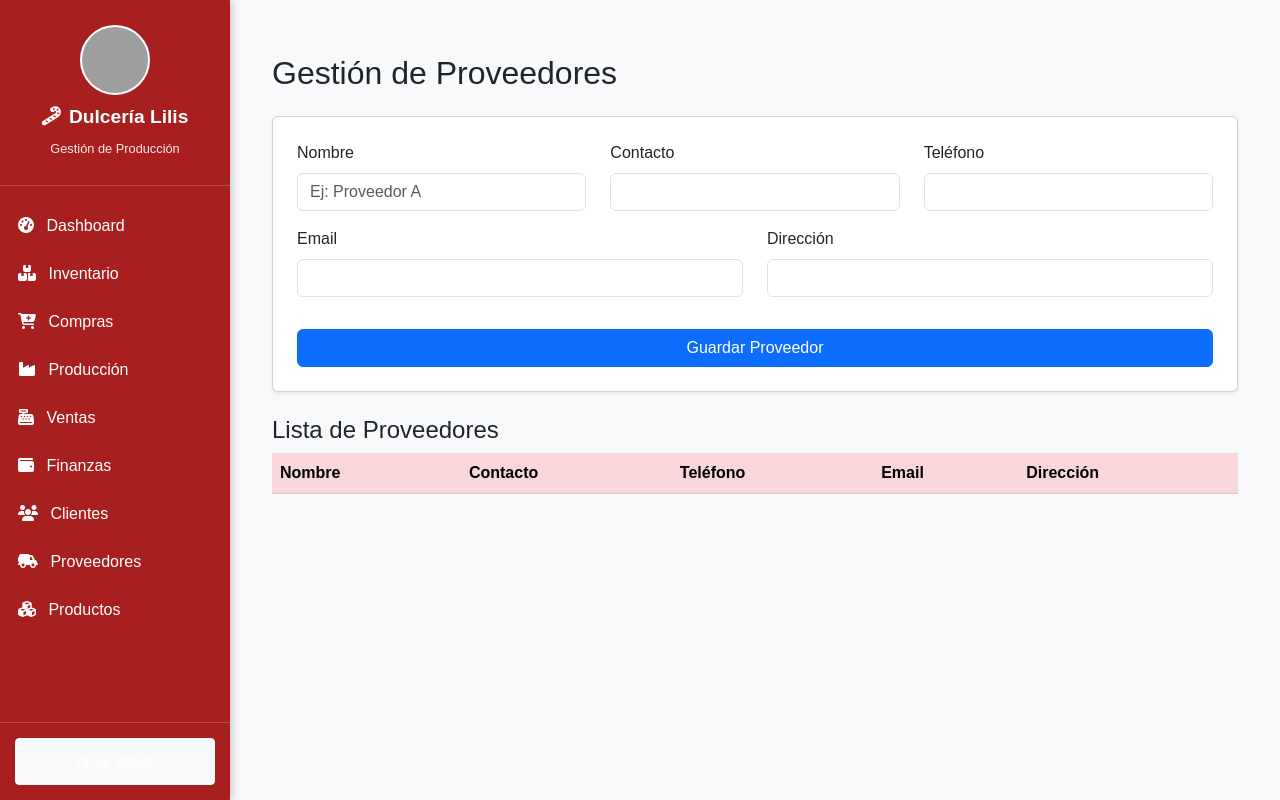
After one commit to Benja868/proyecto_integrado, a Django app: page /proveedores/ in a window 1280 px wide. The commit adds this page. Run offline with Django 5.2, Linux system fonts and the light colour scheme; lists and menus that the app fills with data are empty; grey boxes are pictures that could not be loaded.

Commit message:
implementacion de proveedores

```diff
--- a/dulceria_lilis/core/urls.py
+++ b/dulceria_lilis/core/urls.py
@@ -11,4 +11,6 @@ urlpatterns = [
     path('ventas/', views.ventas, name='ventas'),
     path('finanzas/', views.finanzas, name='finanzas'),
     path('clientes/', views.clientes, name='clientes'),
+    path('proveedores/', views.proveedores, name='proveedores'),
+    path('productos/', views.productos, name='productos'),
 ]
--- a/dulceria_lilis/core/views.py
+++ b/dulceria_lilis/core/views.py
@@ -3,7 +3,7 @@ from django.shortcuts import render, redirect
 from django.contrib.auth.decorators import login_required
 from django.contrib import messages
 
-from .models import Cliente, Producto, Compra, Venta, Produccion, Finanzas
+from .models import Cliente, Producto, Compra, Venta, Produccion, Finanzas, Proveedor
 from .forms import ClienteForm, ProductoForm, CompraForm, VentaForm, ProduccionForm, FinanzasForm
 
 def home(request):
@@ -117,3 +117,13 @@ def finanzas(request):
     total_gastos = sum(r.gasto for r in registros)
     balance = total_ingresos - total_gastos
     return render(request, 'core/finanzas.html', {'form': form, 'registros': registros, 'balance': balance, 'total_ingresos': total_ingresos, 'total_gastos': total_gastos})
+
+# Vista para listar proveedores
+def proveedores(request):
+    proveedores = Proveedor.objects.all()  # <-- Trae todos los registros desde MySQL
+    return render(request, 'core/proveedores.html', {'proveedores': proveedores})
+
+# Vista para listar productos
+def productos(request):
+    productos = Producto.objects.select_related('proveedor').all()  # <-- Incluye proveedor asociado
+    return render(request, 'core/productos.html', {'productos': productos})
--- a/dulceria_lilis/templates/base_admin.html
+++ b/dulceria_lilis/templates/base_admin.html
@@ -5,28 +5,80 @@
 <meta charset="utf-8" />
 <meta name="viewport" content="width=device-width, initial-scale=1" />
 <title>{% block title %}Panel - Dulcería Lilis{% endblock %}</title>
+
+<!-- Bootstrap & FontAwesome -->
 <link href="https://cdn.jsdelivr.net/npm/bootstrap@5.3.0/dist/css/bootstrap.min.css" rel="stylesheet">
 <link rel="stylesheet" href="https://cdnjs.cloudflare.com/ajax/libs/font-awesome/6.4.0/css/all.min.css">
+
 <style>
-    body { min-height:100vh; }
-    .sidebar { width:220px; background:#a71f1f; color:#fff; min-height:100vh; position:fixed; }
-    .sidebar a{ color: #fff; text-decoration:none; display:block; padding:12px 18px;}
-    .sidebar a:hover{ background: rgba(255,255,255,0.06); }
-    .content { margin-left:220px; padding:30px; }
-    .card-indicator{ border-radius:12px; padding:30px; color:#fff; }
-    .card-blue{ background:#1e88ff; }
-    .card-green{ background:#2e7d32; }
-    .card-yellow{ background:#fbc02d; color:#222; }
-    .card-red{ background:#c62828; }
-    .form-required::after { content:" *"; color:#c62828; }
+    body { min-height: 100vh; font-family: 'Poppins', sans-serif; }
+    .sidebar {
+        width: 230px;
+        background: #a71f1f;
+        color: #fff;
+        min-height: 100vh;
+        position: fixed;
+        box-shadow: 2px 0 8px rgba(0,0,0,0.2);
+    }
+    .sidebar a {
+        color: #fff;
+        text-decoration: none;
+        display: block;
+        padding: 12px 18px;
+        transition: background 0.2s;
+    }
+    .sidebar a:hover, .sidebar .active {
+        background: rgba(255,255,255,0.15);
+        border-left: 4px solid #fff;
+        padding-left: 14px;
+    }
+    .content {
+        margin-left: 230px;
+        padding: 30px;
+        background-color: #f8f9fa;
+        min-height: 100vh;
+    }
+    .sidebar-header {
+        text-align: center;
+        padding: 25px 15px;
+        border-bottom: 1px solid rgba(255,255,255,0.2);
+    }
+    .sidebar-header img {
+        width: 70px;
+        height: 70px;
+        border-radius: 50%;
+        border: 2px solid #fff;
+        margin-bottom: 10px;
+        background: #fff;
+        object-fit: cover;
+    }
+    .sidebar-header h4 {
+        font-size: 1.2rem;
+        font-weight: bold;
+    }
+    .sidebar-header small {
+        color: #ffeaea;
+        font-size: 0.8rem;
+    }
+    .logout-section {
+        border-top: 1px solid rgba(255,255,255,0.2);
+        padding: 15px;
+        text-align: center;
+    }
 </style>
 </head>
+
 <body>
 <div class="sidebar d-flex flex-column">
-    <div class="p-4">
-    <h4><i class="fas fa-candy-cane"></i> Dulcería Lilis</h4>
+    <!-- Encabezado con logo -->
+    <div class="sidebar-header">
+        <img src="https://cdn-icons-png.flaticon.com/512/2965/2965567.png" alt="Logo Dulcería">
+        <h4><i class="fas fa-candy-cane me-2"></i>Dulcería Lilis</h4>
+        <small>Gestión de Producción</small>
     </div>
-    <nav class="flex-fill">
+
+    <!-- Menú lateral -->
+    <nav class="flex-fill mt-3">
         <a href="{% url 'dashboard' %}"><i class="fas fa-tachometer-alt me-2"></i> Dashboard</a>
         <a href="{% url 'inventario' %}"><i class="fas fa-boxes me-2"></i> Inventario</a>
         <a href="{% url 'compras' %}"><i class="fas fa-cart-plus me-2"></i> Compras</a>
@@ -34,9 +86,12 @@
         <a href="{% url 'ventas' %}"><i class="fas fa-cash-register me-2"></i> Ventas</a>
         <a href="{% url 'finanzas' %}"><i class="fas fa-wallet me-2"></i> Finanzas</a>
         <a href="{% url 'clientes' %}"><i class="fas fa-users me-2"></i> Clientes</a>
+        <a href="{% url 'proveedores' %}"><i class="fas fa-truck-field me-2"></i> Proveedores</a>
+        <a href="{% url 'productos' %}"><i class="fas fa-cubes me-2"></i> Productos</a>
     </nav>
 
-    <div class="p-3">
+    <!-- Sección de usuario -->
+    <div class="logout-section">
         {% if user.is_authenticated %}
             <div class="small">Conectado como</div>
             <strong>{{ user.username }}</strong>
@@ -50,6 +105,7 @@
     </div>
 </div>
 
+<!-- Contenido principal -->
 <div class="content">
     {% if messages %}
         {% for m in messages %}
--- /dev/null
+++ b/dulceria_lilis/templates/core/proveedores.html
@@ -0,0 +1,53 @@
+{% extends 'base_admin.html' %}
+{% load static %}
+
+{% block content %}
+<div class="container mt-4">
+    <h2 class="mb-4">Gestión de Proveedores</h2>
+
+    <form method="POST" class="card p-4 mb-4 shadow-sm">
+        {% csrf_token %}
+        <div class="row">
+            <div class="col-md-4 mb-3">
+                <label class="form-label">Nombre</label>
+                <input type="text" class="form-control" name="nombre" placeholder="Ej: Proveedor A" required>
+            </div>
+            <div class="col-md-4 mb-3">
+                <label class="form-label">Contacto</label>
+                <input type="text" class="form-control" name="contacto" required>
+            </div>
+            <div class="col-md-4 mb-3">
+                <label class="form-label">Teléfono</label>
+                <input type="text" class="form-control" name="telefono" required>
+            </div>
+        </div>
+        <div class="row">
+            <div class="col-md-6 mb-3">
+                <label class="form-label">Email</label>
+                <input type="email" class="form-control" name="email" required>
+            </div>
+            <div class="col-md-6 mb-3">
+                <label class="form-label">Dirección</label>
+                <input type="text" class="form-control" name="direccion" required>
+            </div>
+        </div>
+        <button class="btn btn-primary mt-3" type="submit">Guardar Proveedor</button>
+    </form>
+
+    <h4>Lista de Proveedores</h4>
+    <table class="table table-striped table-hover">
+        <thead class="table-danger">
+            <tr>
+                <th>Nombre</th>
+                <th>Contacto</th>
+                <th>Teléfono</th>
+                <th>Email</th>
+                <th>Dirección</th>
+            </tr>
+        </thead>
+        <tbody>
+            <!-- Aquí se mostrarán los proveedores registrados -->
+        </tbody>
+    </table>
+</div>
+{% endblock %}
```
Also changed, not shown: dulceria_lilis/core/models.py (+13 -1 lines), dulceria_lilis/dulceria_lilis/settings.py (+11 -7 lines), dulceria_lilis/templates/accounts/login.html (+58 -13 lines), dulceria_lilis/templates/core/productos.html (added, +54 -0 lines), dulceria_lilis/core/migrations/0001_initial.py. Lines whose indentation alone changed are shown as unchanged.
